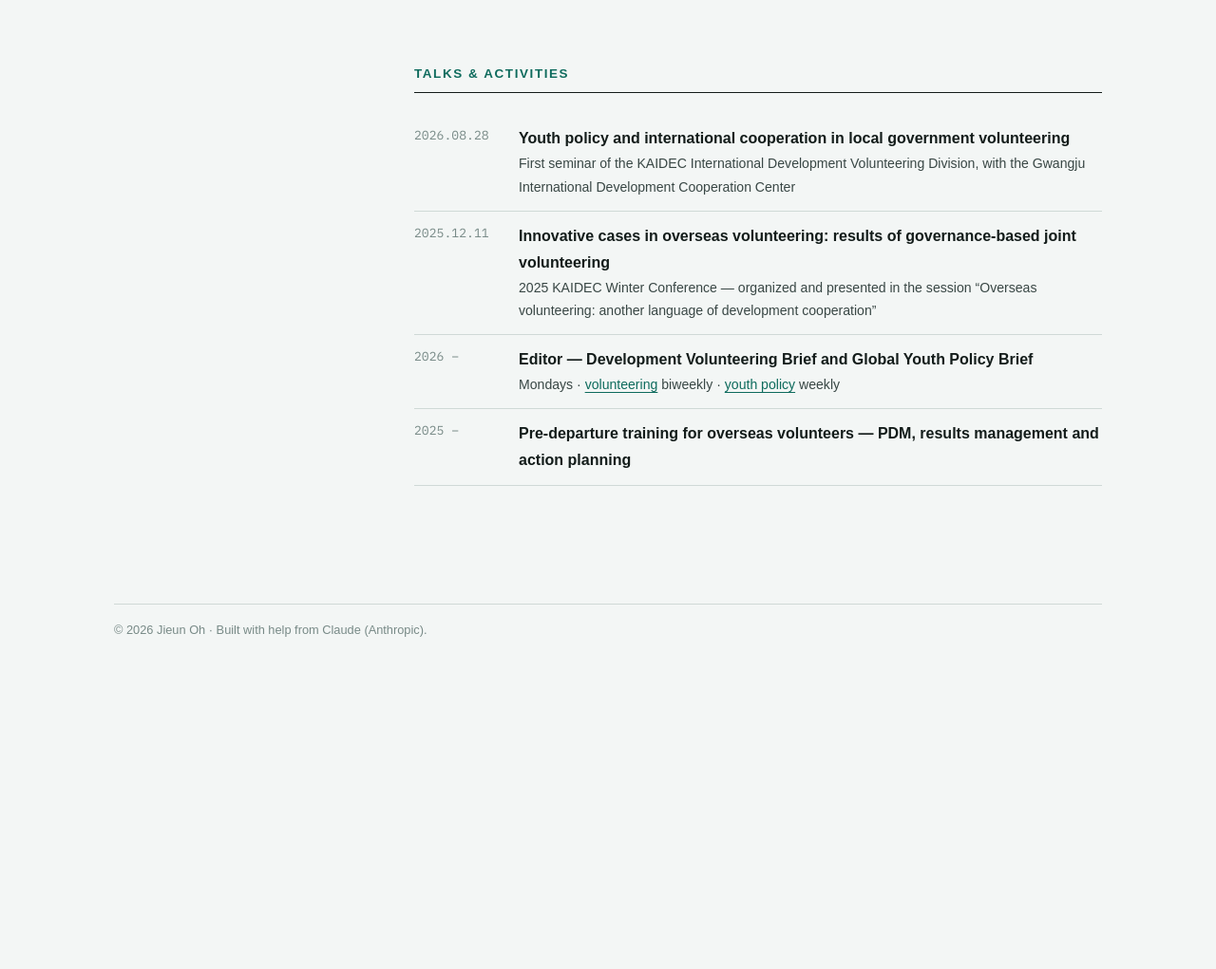
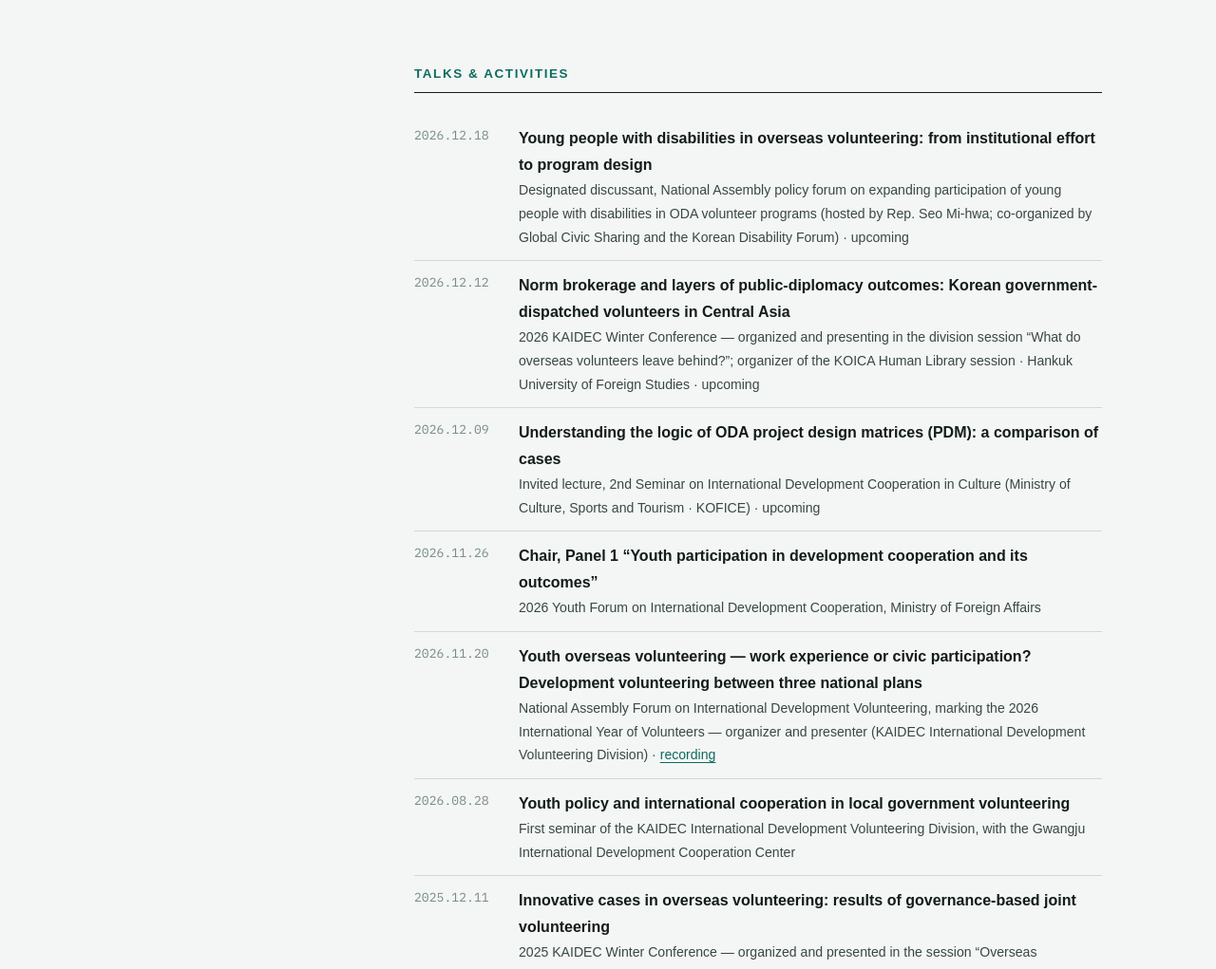
Before and after one commit to oje81/oje81.github.io, a plain HTML site: page index.html in a window 1280 px wide. Shown: the part 5180-6201 px from the top of the page at 95% size. Before the commit the page ends 5919 px from the top, so only its background shows below. Drawn offline with Linux system fonts and the light colour scheme; a web font is replaced by a local one.

Commit message:
home: 발표·활동에 2026년 11–12월 항목 5건 추가
- 11.20 국제개발봉사 국회포럼 기획·발제
- 11.26 외교부 국제개발협력 청년포럼 패널토의① 좌장
- 12.09 문화 분야 국제개발협력 세미나 특강(PDM 사례 비교)
- 12.12 KAIDEC 동계학술대회 국제개발봉사분과 세션 발표·KOICA 기획세션 기획
- 12.18 장애청년 해외봉사단 국회 정책 토론회 지정토론

Co-Authored-By: Claude Fable 5.1 <noreply@anthropic.com>
Claude-Session: https://claude.ai/code/session_012bVKjWzjcLRFn6cvRsozDu

```diff
--- a/index.html
+++ b/index.html
@@ -200,6 +200,11 @@
   <section id="talks">
     <h2 class="sh"><span lang="ko">발표·활동</span><span lang="en">Talks &amp; activities</span></h2>
     <ul class="talks">
+      <li><span class="yr">2026.12.18</span><span><span class="t" lang="ko">장애청년 해외봉사, 기관의 노력에서 사업 설계로</span><span class="t" lang="en">Young people with disabilities in overseas volunteering: from institutional effort to program design</span><span class="v" lang="ko">공적개발원조(ODA) 장애청년 해외봉사단 참여 활성화를 위한 국회 정책 토론회 지정토론 (주최 국회의원 서미화 · 공동주관 지구촌나눔운동, 한국장애인단체총연맹) · 국회의원회관 · 예정</span><span class="v" lang="en">Designated discussant, National Assembly policy forum on expanding participation of young people with disabilities in ODA volunteer programs (hosted by Rep. Seo Mi-hwa; co-organized by Global Civic Sharing and the Korean Disability Forum) · upcoming</span></span></li>
+      <li><span class="yr">2026.12.12</span><span><span class="t" lang="ko">규범 중개와 공공외교의 성과 층위: 한국 정부파견해외봉사단의 중앙아시아 사례</span><span class="t" lang="en">Norm brokerage and layers of public-diplomacy outcomes: Korean government-dispatched volunteers in Central Asia</span><span class="v" lang="ko">2026 국제개발협력학회 동계학술대회 국제개발봉사분과 세션 「해외봉사단은 무엇을 남기는가: 공공외교와 ICT 역량 강화의 성과」 기획·발표, KOICA 기획세션(Human Library) 기획 · 한국외국어대학교 · 예정</span><span class="v" lang="en">2026 KAIDEC Winter Conference — organized and presenting in the division session “What do overseas volunteers leave behind?”; organizer of the KOICA Human Library session · Hankuk University of Foreign Studies · upcoming</span></span></li>
+      <li><span class="yr">2026.12.09</span><span><span class="t" lang="ko">ODA 시행계획서(PDM) 논리구조 이해 — PDM 사례 비교</span><span class="t" lang="en">Understanding the logic of ODA project design matrices (PDM): a comparison of cases</span><span class="v" lang="ko">제2차 문화 분야 국제개발협력 세미나 특강 (문화체육관광부 · 한국국제문화교류진흥원) · 대한민국역사박물관 · 예정</span><span class="v" lang="en">Invited lecture, 2nd Seminar on International Development Cooperation in Culture (Ministry of Culture, Sports and Tourism · KOFICE) · upcoming</span></span></li>
+      <li><span class="yr">2026.11.26</span><span><span class="t" lang="ko">패널토의① 「국제개발협력 사업에서 청년의 참여와 그 성과」 좌장</span><span class="t" lang="en">Chair, Panel 1 “Youth participation in development cooperation and its outcomes”</span><span class="v" lang="ko">2026년 국제개발협력 청년포럼 (외교부)</span><span class="v" lang="en">2026 Youth Forum on International Development Cooperation, Ministry of Foreign Affairs</span></span></li>
+      <li><span class="yr">2026.11.20</span><span><span class="t" lang="ko">청년의 해외봉사, 일경험인가 시민참여인가: 세 개의 국가계획 사이에 선 국제개발봉사</span><span class="t" lang="en">Youth overseas volunteering — work experience or civic participation? Development volunteering between three national plans</span><span class="v" lang="ko">2026 세계 자원봉사자의 해 기념 국제개발봉사 국회포럼 기획·발제 (국제개발협력학회 국제개발봉사분과) · 국회의원회관 제2세미나실 · <a href="https://www.youtube.com/live/uwh3aZjWyow">다시보기</a></span><span class="v" lang="en">National Assembly Forum on International Development Volunteering, marking the 2026 International Year of Volunteers — organizer and presenter (KAIDEC International Development Volunteering Division) · <a href="https://www.youtube.com/live/uwh3aZjWyow">recording</a></span></span></li>
       <li><span class="yr">2026.08.28</span><span><span class="t" lang="ko">지방정부의 해외봉사에서 찾는 청년정책과 국제협력</span><span class="t" lang="en">Youth policy and international cooperation in local government volunteering</span><span class="v" lang="ko">국제개발협력학회 국제개발봉사분과 제1회 세미나 (광주국제개발협력센터 공동 주최) · <a href="https://kaidec.kr/%ed%95%99%ed%9a%8c%ed%99%9c%eb%8f%99/?mod=document&amp;uid=4047">학회 기록</a></span><span class="v" lang="en">First seminar of the KAIDEC International Development Volunteering Division, with the Gwangju International Development Cooperation Center</span></span></li>
       <li><span class="yr">2025.12.11</span><span><span class="t" lang="ko">해외봉사 혁신적 사례 연구: 거버넌스 기반 공동 해외봉사(joint volunteering) 성과</span><span class="t" lang="en">Innovative cases in overseas volunteering: results of governance-based joint volunteering</span><span class="v" lang="ko">2025 국제개발협력학회 동계학술대회 「해외봉사, 개발협력의 또 다른 언어」 세션 기획·발표</span><span class="v" lang="en">2025 KAIDEC Winter Conference — organized and presented in the session “Overseas volunteering: another language of development cooperation”</span></span></li>
       <li><span class="yr">2026 –</span><span><span class="t" lang="ko">브리프 편집·발행 — 국제개발봉사 브리프, 글로벌 청년정책 브리프</span><span class="t" lang="en">Editor — Development Volunteering Brief and Global Youth Policy Brief</span><span class="v" lang="ko">월요일 발행 · <a href="newsletter/">국제개발봉사</a> 격주 · <a href="youth/">청년정책</a> 매주</span><span class="v" lang="en">Mondays · <a href="newsletter/">volunteering</a> biweekly · <a href="youth/">youth policy</a> weekly</span></span></li>
```
